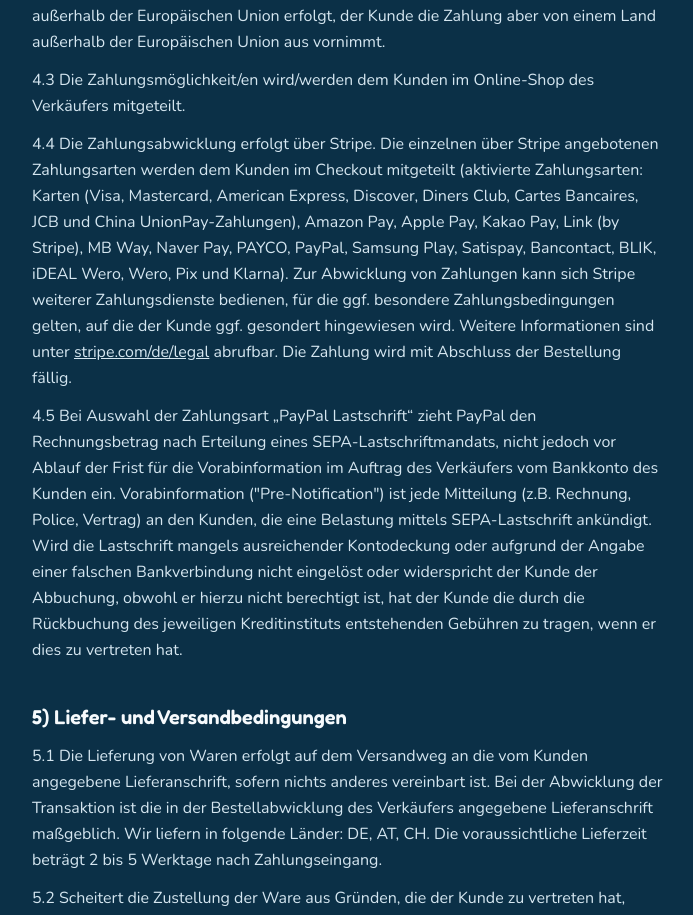
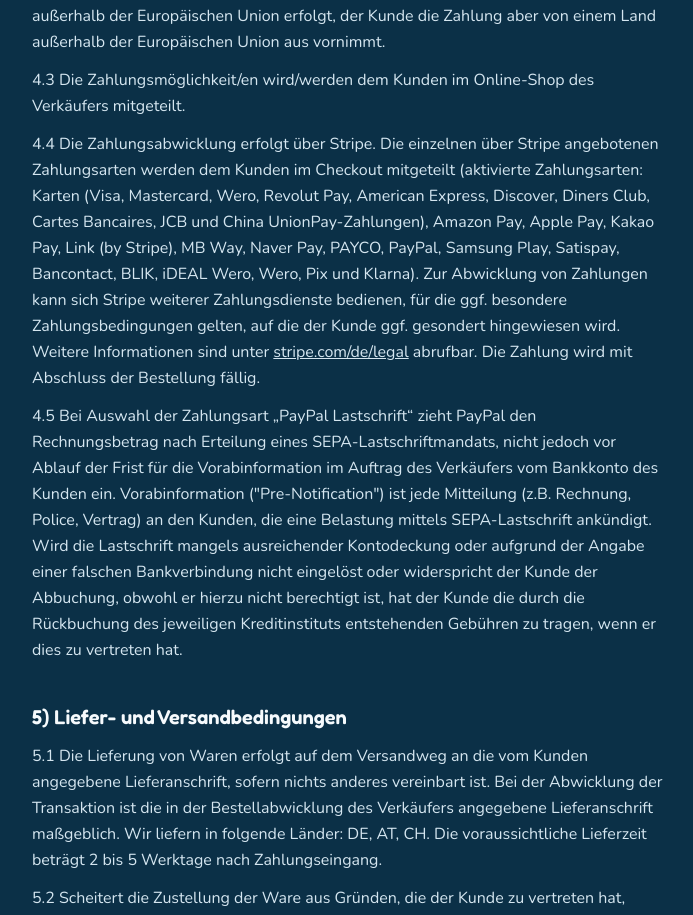
Before and after one commit to TomsGit001/AdventskalenderShop, a Next.js app: page /agb in a window 1280 px wide. Shown: the part 3365-4280 px from the top of the page, without its empty margins (292-985 px from the left). Built offline with nearby package versions, Linux system fonts and the light colour scheme.

Commit message:
fix: refresh AGB and Datenschutz

```diff
--- a/app/agb/page.tsx
+++ b/app/agb/page.tsx
@@ -163,7 +163,7 @@ export default function Agb() {
       </p>
       <p className={p}>
         4.4 Die Zahlungsabwicklung erfolgt über Stripe. Die einzelnen über Stripe angebotenen
-        Zahlungsarten werden dem Kunden im Checkout mitgeteilt (aktivierte Zahlungsarten: Karten (Visa, Mastercard, American Express, Discover, Diners Club, Cartes Bancaires, JCB und China UnionPay-Zahlungen), Amazon Pay, Apple Pay, Kakao Pay, Link (by Stripe), MB Way, Naver Pay, PAYCO, PayPal, Samsung Play, Satispay, Bancontact, BLIK, iDEAL Wero, Wero, Pix und Klarna).
+        Zahlungsarten werden dem Kunden im Checkout mitgeteilt (aktivierte Zahlungsarten: Karten (Visa, Mastercard,  Wero, Revolut Pay, American Express, Discover, Diners Club, Cartes Bancaires, JCB und China UnionPay-Zahlungen), Amazon Pay, Apple Pay, Kakao Pay, Link (by Stripe), MB Way, Naver Pay, PAYCO, PayPal, Samsung Play, Satispay, Bancontact, BLIK, iDEAL Wero, Wero, Pix und Klarna).
         Zur Abwicklung von Zahlungen kann sich Stripe weiterer Zahlungsdienste bedienen, für die
         ggf. besondere Zahlungsbedingungen gelten, auf die der Kunde ggf. gesondert hingewiesen
         wird. Weitere Informationen sind unter{" "}
--- a/app/datenschutz/page.tsx
+++ b/app/datenschutz/page.tsx
@@ -114,7 +114,7 @@ export default function Datenschutz() {
         Zahlungsabwicklung erforderlich ist (Art. 6 Abs. 1 lit. b DSGVO). Bei Zahlungsarten wie
         Rechnungs- oder Ratenkauf kann der Anbieter zusätzlich eine Bonitätsprüfung durchführen.
         Über Umfang und Ablauf informiert der jeweilige Anbieter in seiner eigenen
-        Datenschutzerklärung. Aktivierte Zahlungsarten in unserem Shop: Karten (Visa, Mastercard, American Express, Discover, Diners Club, Cartes Bancaires, JCB und China UnionPay-Zahlungen), Amazon Pay, Apple Pay, Kakao Pay, Link (by Stripe), MB Way, Naver Pay, PAYCO, PayPal, Samsung Play, Satispay, Bancontact, BLIK, iDEAL Wero, Wero, Pix und Klarna.
+        Datenschutzerklärung. Aktivierte Zahlungsarten in unserem Shop: Karten (Visa, Mastercard, Wero, Revolut Pay, American Express, Discover, Diners Club, Cartes Bancaires, JCB und China UnionPay-Zahlungen), Amazon Pay, Apple Pay, Kakao Pay, Link (by Stripe), MB Way, Naver Pay, PAYCO, PayPal, Samsung Play, Satispay, Bancontact, BLIK, iDEAL Wero, Wero, Pix und Klarna.
       </p>
       <p className={p}>
         Im Stripe-Checkout bestätigst du per Häkchen unsere AGB. Stripe speichert diese Bestätigung
```
